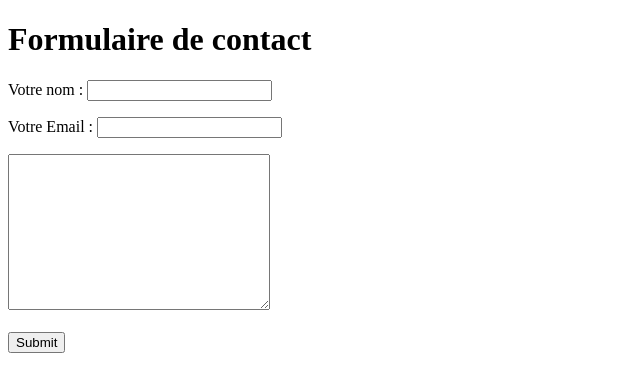
After one commit to victorzanotelli/projet1, a PHP site: page /test.html in a window 1280 px wide. The commit adds this page. Shown: the top 392 px of the page, without its empty margins (0-640 px from the left). Run offline with PHP 8.4, Linux system fonts and the light colour scheme.

Commit message:
formulaire

```diff
--- a/index.php
+++ b/index.php
@@ -124,7 +124,7 @@ $experience = [
         <nav class="navfooter">
             <a href="#"><i class="fa-solid fa-phone" style="color: #e8e9eb;"></i></a>
             <button class="cv" type="button"><img src="assets\cv_3135686.png" alt="icone"/></button>
-            <a href="#"><i class="fa-solid fa-envelope" style="color: #e8e9eb;"></i></a>
+            <a href="test.html"><i class="fa-solid fa-envelope" style="color: #e8e9eb;"></i></a>
         </nav>
 </footer>
 </body>
--- /dev/null
+++ b/test.html
@@ -0,0 +1,37 @@
+<!DOCTYPE html>
+<html lang="fr">
+
+<head>
+    <meta charset="UTF-8">
+    <meta http-equiv="X-UA-Compatible" content="IE=edge">
+    <meta name="viewport" content="width=device-width, initial-scale=1.0">
+    <title>Odile Deraie</title>
+</head>
+
+<body>
+    <form action="/test.php" method="post" class="formulaire de contact">
+        <h1 class="text-center">Formulaire de contact</h1>
+
+        <p>
+            <label for="name" class="form-label">Votre nom : </label>
+            <input type="text" name="name" id="name">
+        </p>
+
+        <p>
+            <label for="contact">Votre Email : </label>
+            <input type="email" name="email" id="contact">
+        </p>
+
+        <p>
+
+            <textarea name="message" rows="10" cols="30"></textarea>
+            <br><br>
+            <input type="submit">
+            </form>
+        </p>
+
+    </form>
+
+</body>
+
+</html>
```
Also changed, not shown: test.php (added, +30 -0 lines), assets/odile.ico (deleted).
